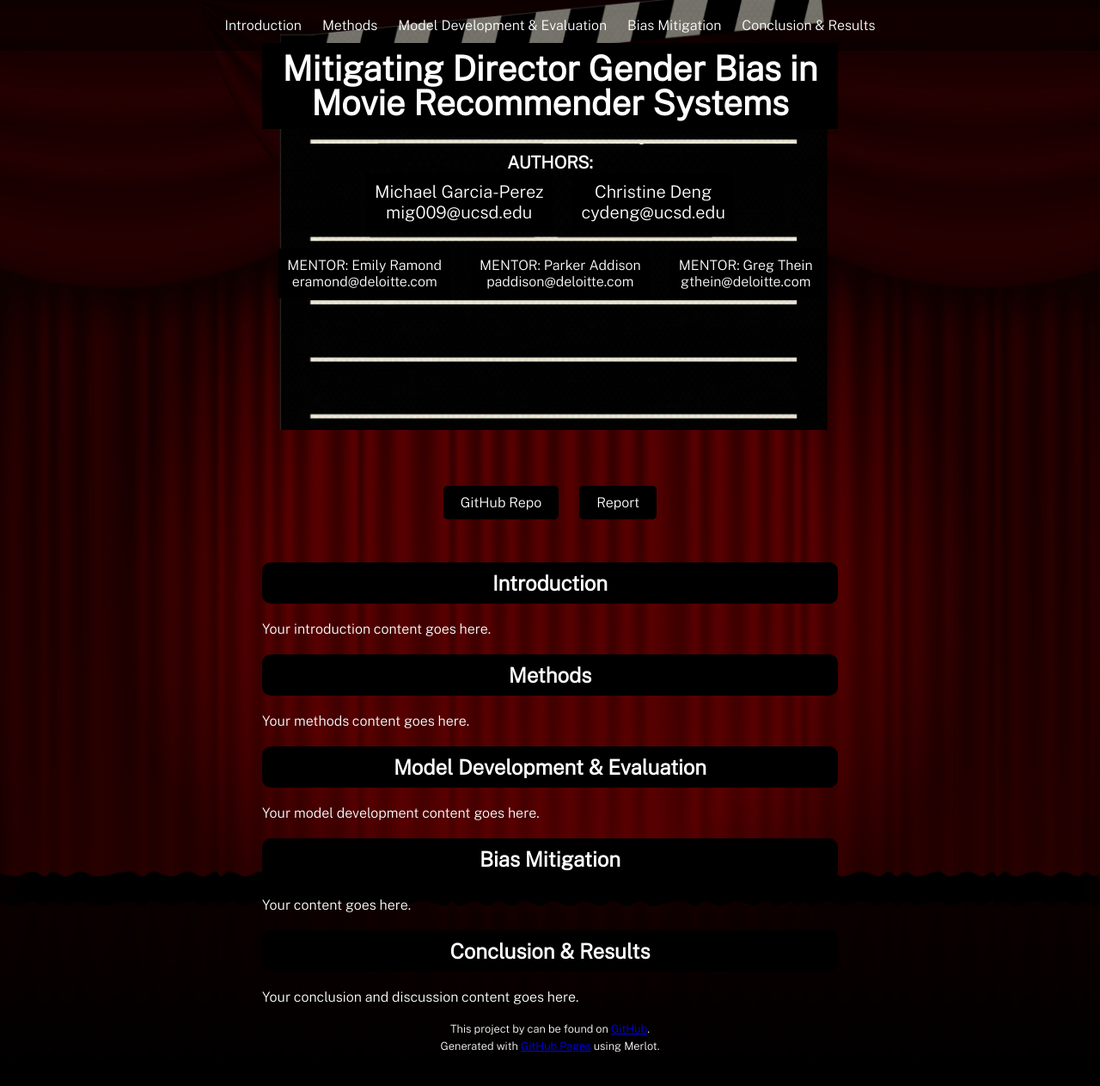
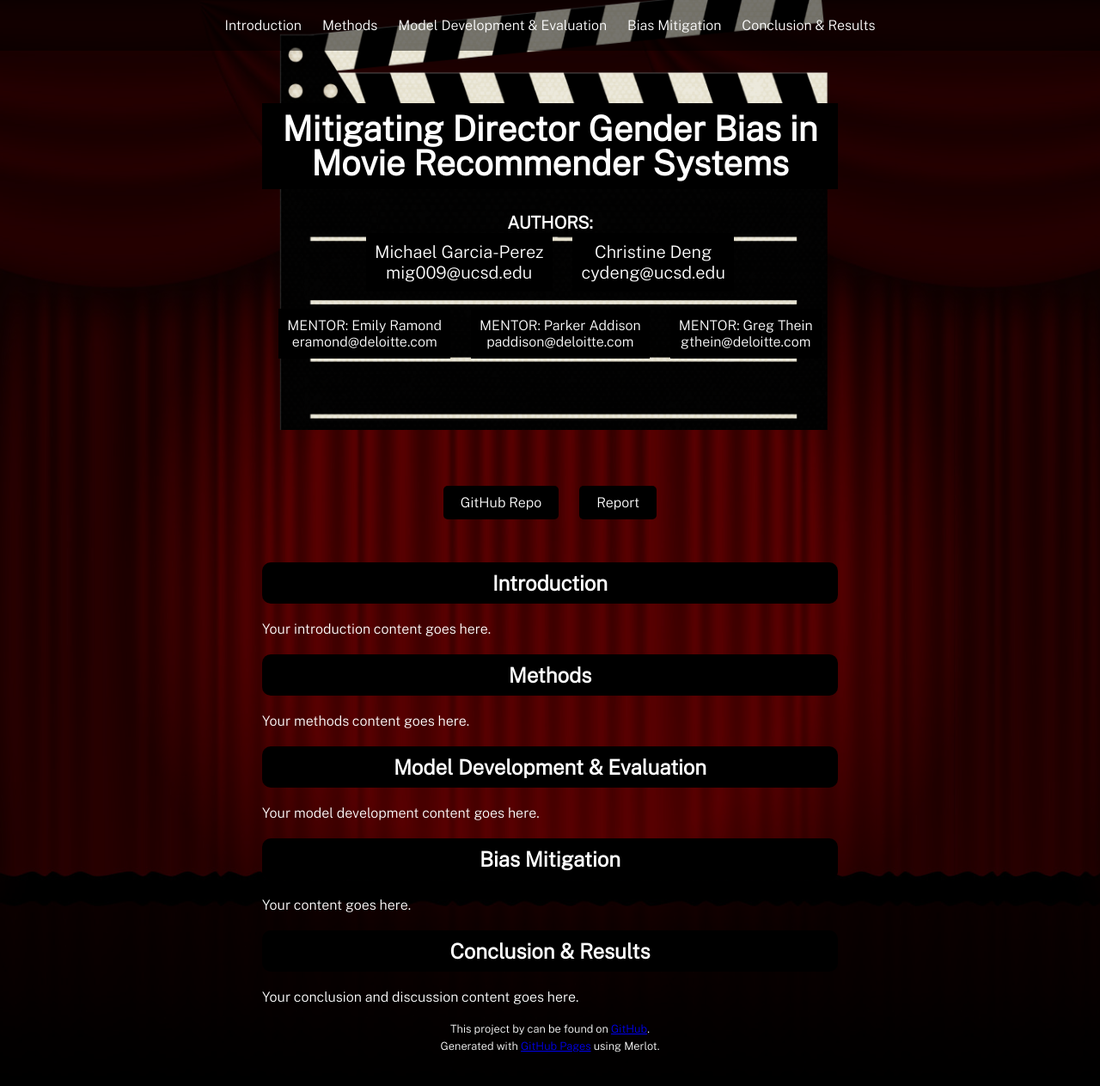
Before and after one commit to michael-garciaperez/DSC180A-Methodology-5, a Jekyll site: the page built from index.md, in a window 1280 px wide and 1274 px high. Shown: the top 1263 px of the window at 86% size. Built offline with Jekyll 4.4.1, drawn with Linux system fonts in a browser that asks for light colours.

Commit message:
Update style.scss

```diff
--- a/assets/css/style.scss
+++ b/assets/css/style.scss
@@ -36,7 +36,7 @@ header h1 {
   line-height: 1;
   background-color: black;
   padding: 10px 20px;
-  margin-top: 30px; /* Adjusted margin-top for the title */
+  margin-top: 100px; /* Adjusted margin-top for the title */
 }
 
 .clapboard-image {
```
